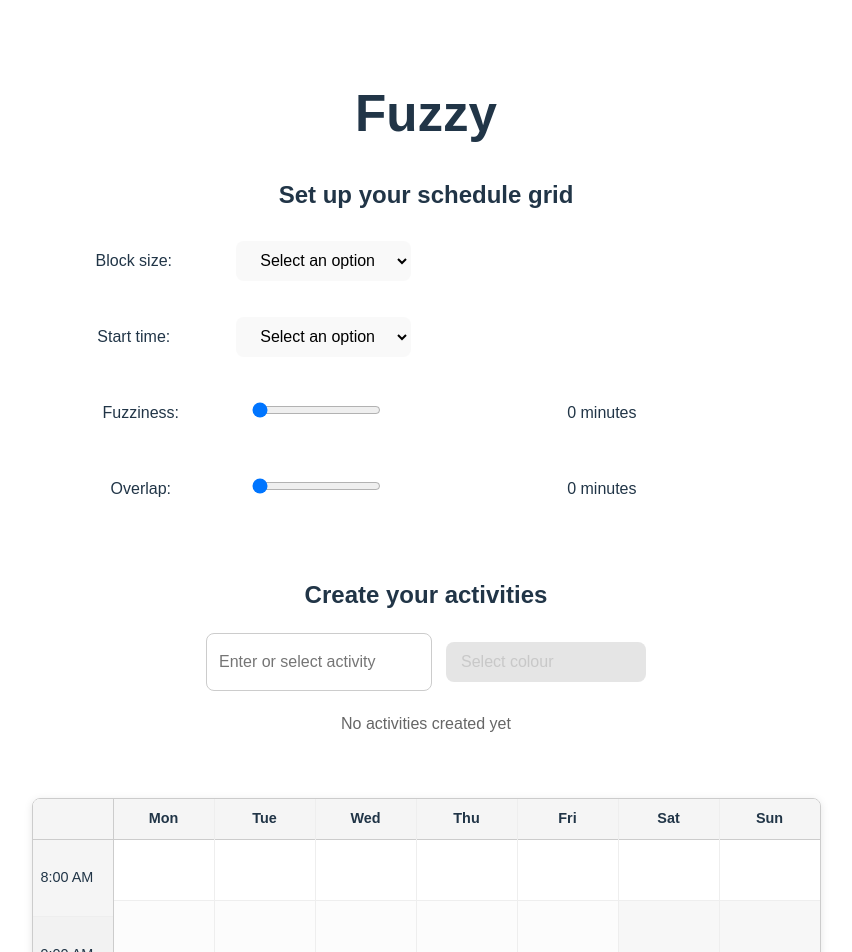
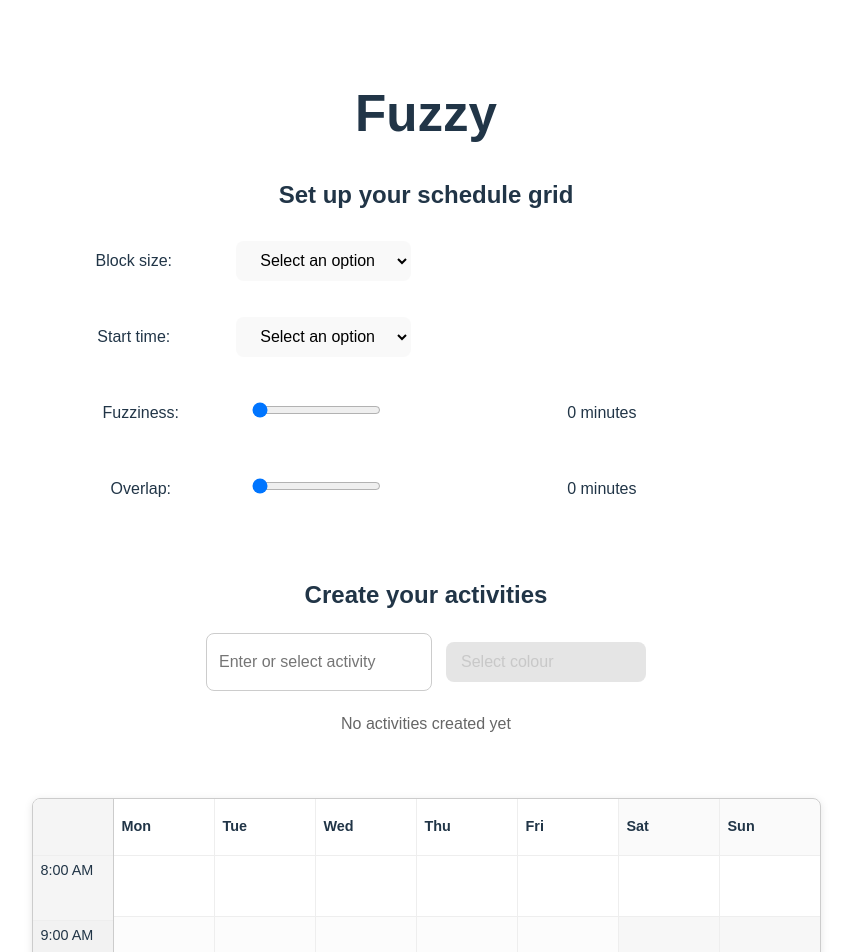
Before and after one commit to TomRosenbloom/fuzzy-web, a React (Vite) app: page / in a window 1280 px wide. Shown: the top 952 px of the page, without its empty margins (214-1066 px from the left). Built offline with nearby package versions, Linux system fonts and the light colour scheme.

Commit message:
make fuzziness work for new activities

```diff
--- a/src/TimeGrid.css
+++ b/src/TimeGrid.css
@@ -30,24 +30,21 @@
 }
 
 .header-cell {
-  height: 40px;
+  padding: 8px;
+  border-bottom: 1px solid #eee;
+  font-weight: bold;
+  height: 40px;  /* Fixed height for header */
   display: flex;
   align-items: center;
-  justify-content: center;
-  font-weight: bold;
-  background: #f5f5f5;
-  border-bottom: 1px solid #ccc;
-  position: sticky;
-  top: 0;
-  z-index: 1;
 }
 
 .time-cell {
-  padding: 8px;
+  padding: 0 8px;
   border-bottom: 1px solid #eee;
-  height: var(--cell-height, 60px);  /* Match grid-cell height */
+  height: var(--cell-height, 60px);
   display: flex;
-  align-items: center;
+  align-items: flex-start;
+  padding-top: 4px;
 }
 
 .grid-cell {
@@ -60,12 +57,11 @@
   transition: all 0.2s ease;
   background-color: white;
   overflow: hidden;
-  /* Set height based on block size */
-  height: var(--cell-height, 60px);  /* Default 60px for 1 hour */
+  height: var(--cell-height, 60px);
 }
 
 .grid-cell.assigned {
-  cursor: grab;  /* Show grab cursor for assigned cells */
+  cursor: grab;
 }
 
 .grid-cell.assigned:active {
@@ -79,7 +75,9 @@
 .cell-activity-name {
   flex-grow: 1;
   text-align: center;
-  margin: 0;  /* Remove margin since we're using flex */
+  margin: 0;
+  color: white;
+  text-shadow: 0 0 2px rgba(0, 0, 0, 0.2);
 }
 
 .saved-item {
@@ -286,3 +284,8 @@
   background: #cccccc;
   cursor: not-allowed;
 }
+
+/* Ensure the background color shows through the gradient */
+.grid-cell.assigned {
+  background-blend-mode: multiply;  /* This helps blend the gradient with the background color */
+}
--- a/src/TimeGrid.jsx
+++ b/src/TimeGrid.jsx
@@ -9,7 +9,6 @@ export default function TimeGrid({
   onActivitySelect,
   fuzziness = 0  // in minutes
 }) {
-  console.log('TimeGrid received fuzziness:', fuzziness);
 
   const [assignments, setAssignments] = useState({});  // Store cell assignments
   const [contextMenu, setContextMenu] = useState(null);
@@ -39,6 +38,21 @@ export default function TimeGrid({
       return newAssignments;
     });
   }, [activities]);
+
+  // Add useEffect to watch for fuzziness changes
+  useEffect(() => {
+    // Update all assignments when fuzziness changes
+    setAssignments(prev => {
+      const newAssignments = { ...prev };
+      Object.keys(newAssignments).forEach(key => {
+        newAssignments[key] = {
+          ...newAssignments[key],
+          fuzziness: fuzziness
+        };
+      });
+      return newAssignments;
+    });
+  }, [fuzziness]);
 
   // Convert blockSize string to minutes
   const blockSizeInMinutes = {
@@ -134,7 +148,10 @@ export default function TimeGrid({
             if (!data.isDuplicating) {
               delete newAssignments[data.cellKey];
             }
-            newAssignments[cellKey] = data.assignment;
+            newAssignments[cellKey] = {
+              ...data.assignment,
+              fuzziness: fuzziness  // Ensure new assignment gets current fuzziness
+            };
             return newAssignments;
           });
         }
@@ -143,7 +160,10 @@ export default function TimeGrid({
         if (!assignments[cellKey]) {
           setAssignments(prev => ({
             ...prev,
-            [cellKey]: data
+            [cellKey]: {
+              ...data,
+              fuzziness: fuzziness  // Ensure new assignment gets current fuzziness
+            }
           }));
         }
       }
@@ -226,26 +246,21 @@ export default function TimeGrid({
   };
 
   const getFuzzyBackground = (color, fuzzinessMinutes) => {
-    console.log('getFuzzyBackground called with:', { color, fuzzinessMinutes, blockSizeInMinutes });
-
     // Convert minutes to percentage
     const fuzzinessPercent = Math.min((fuzzinessMinutes / blockSizeInMinutes) * 100, 100);
 
     if (fuzzinessPercent === 0) return color;
 
     // Calculate gradient stops based on fuzziness percentage
-    const gradientSize = Math.min(fuzzinessPercent * 2, 100); // More pronounced vertical fade
+    const gradientSize = Math.min(fuzzinessPercent * 2, 100);
 
-    const gradient = `linear-gradient(
+    return `linear-gradient(
       to bottom,
-      ${color}00 0%,
+      transparent 0%,
       ${color} ${gradientSize}%,
       ${color} ${100 - gradientSize}%,
-      ${color}00 100%
+      transparent 100%
     )`;
-
-    console.log('Generated gradient:', gradient);
-    return gradient;
   };
 
   return (
@@ -279,8 +294,7 @@ export default function TimeGrid({
                   key={slotIndex}
                   className={`grid-cell ${assignment ? 'assigned' : ''}`}
                   style={assignment ? {
-                    background: getFuzzyBackground(assignment.color, fuzziness),
-                    backgroundColor: 'white'  // Ensure white base for gradient
+                    background: getFuzzyBackground(assignment.color, fuzziness)
                   } : {}}
                   onDragOver={handleDragOver}
                   onDrop={(e) => handleDrop(e, day, timeSlot)}
@@ -300,18 +314,18 @@ export default function TimeGrid({
                           className="cell-handle move"
                           draggable="true"
                           onDragStart={(e) => handleDragStart(e, day, timeSlot, false)}
-                          title="Drag to move"
+                          data-tooltip="Drag to move"
                         />
                         <span
                           className="cell-handle duplicate"
                           draggable="true"
                           onDragStart={(e) => handleDragStart(e, day, timeSlot, true)}
-                          title="Drag to duplicate"
+                          data-tooltip="Drag to duplicate"
                         />
                         <span
                           className="cell-menu-icon"
                           onClick={(e) => handleMenuClick(e, day, timeSlot)}
-                          title="More options"
+                          data-tooltip="More options"
                         />
                       </div>
                     </>
```
